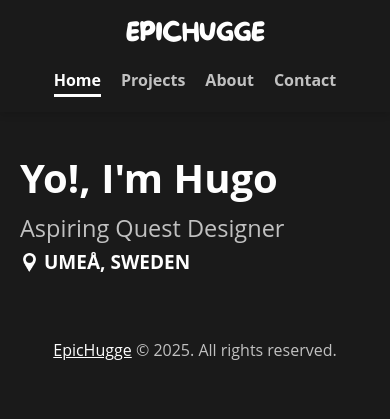
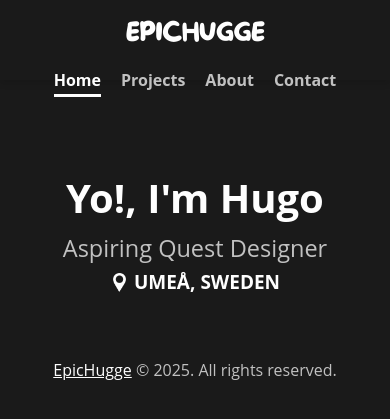
Before and after one commit to EpicHugge/EpicHugge.github.io, a Jekyll site: the page built from index.markdown, in a window 390 px wide. Shown: the top 419 px of the page. Built offline with Jekyll 4.4.1, drawn with Linux system fonts in a browser that asks for light colours; some web fonts are replaced.

Commit message:
Update style.css

```diff
--- a/assets/css/style.css
+++ b/assets/css/style.css
@@ -110,7 +110,15 @@
 
 /* 9. Introduction Section Styles */
 .introduction {
+  display: flex;
+  justify-content: space-between;
+  align-items: center;
   margin: 40px 0; /* Space above and below the introduction */
+  padding: 0 20px; /* Optional: Adjust horizontal padding as needed */
+}
+
+.intro-text {
+  flex: 1; /* Allows the text to take up available space */
 }
 
 .intro-main {
@@ -143,6 +151,14 @@
   margin-right: 5px; /* Space between image and text */
 }
 
+.intro-logo {
+  margin-left: 20px; /* Space between text and logo */
+}
+
+.intro-logo-image {
+  height: 30px; /* Matches the font size of .intro-main */
+  width: auto;
+}
 /* 10. Responsive Design */
 @media (max-width: 768px) {
   .header-container {
@@ -170,13 +186,22 @@
     font-size: 1.5rem; /* Adjusted font size for smaller screens */
   }
 
-  .fixed-header {
-    height: auto; /* Allows header height to adjust based on content */
+  .introduction {
+    flex-direction: column;
+    align-items: center;
+    text-align: center;
+    padding: 0 10px;
   }
 
-  .main-content {
-    padding-top: 80px; /* Adjusted padding for smaller screens */
-    padding-left: 20px;
-    padding-right: 20px;
+  .intro-text {
+    margin-bottom: 15px; /* Space below the text section */
+  }
+
+  .intro-logo {
+    margin-left: 0; /* Remove left margin on small screens */
+  }
+
+  .intro-logo-image {
+    height: 25px; /* Adjusted size for smaller screens */
   }
 }
```
